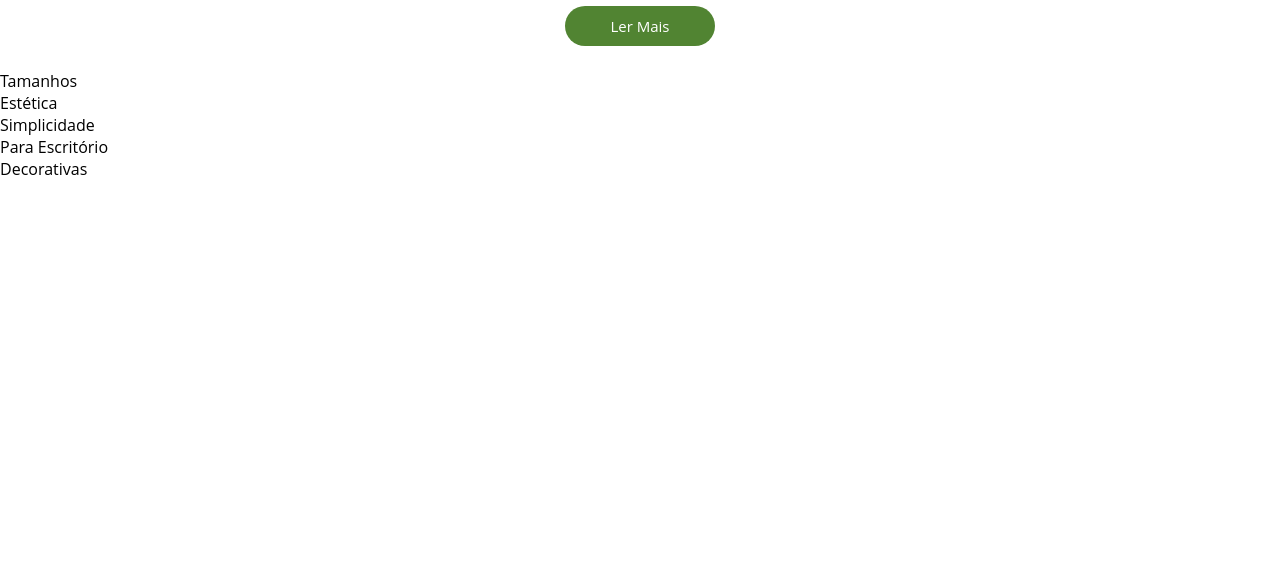
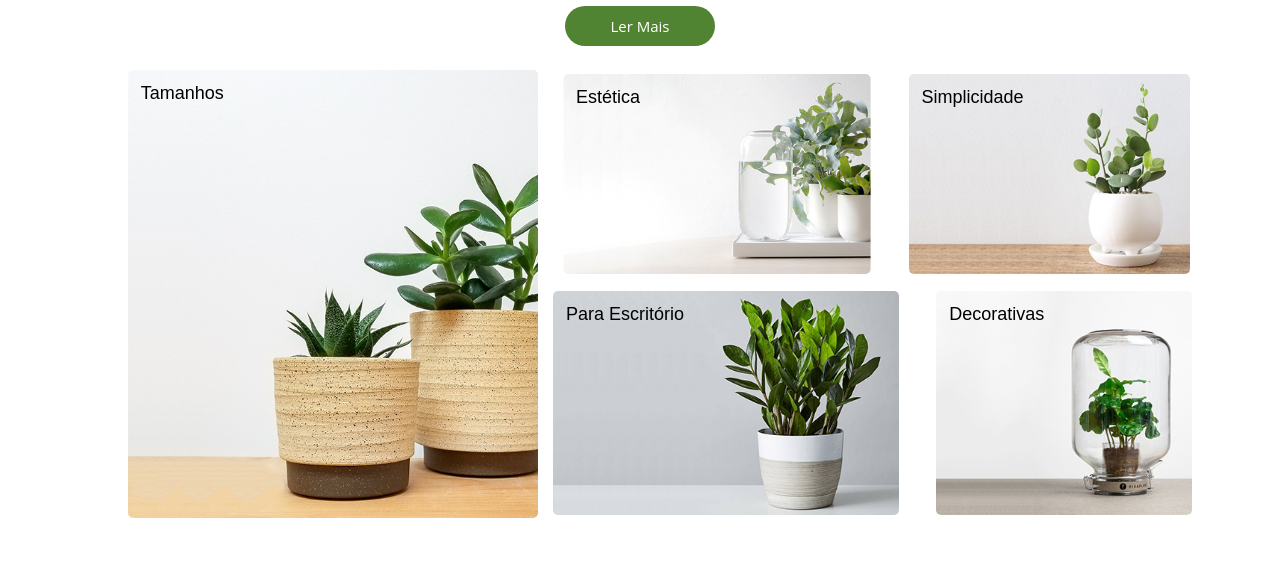
Before and after one commit to DEVitor0/loja-plantas, a plain HTML site: page index.html in a window 1280 px wide. Shown: the part 826-1394 px from the top of the page. Before the commit the page ends 1138 px from the top, so only its background shows below. Drawn offline with Linux system fonts and the light colour scheme.

Commit message:
Update style.css

```diff
--- a/assets/css/style.css
+++ b/assets/css/style.css
@@ -202,3 +202,80 @@ button>.negrito {
     font-size: 15px;
     margin: 3vh;
 }
+
+main > section > div:nth-child(2) {
+    margin-left: 10vw;
+}
+
+#layout-plantas {
+    display: grid;
+    grid-template-areas:
+    "a b c"
+    "a d e";
+    width: 75%;
+    height: auto;
+    place-items: center;
+}
+
+
+#planta1 {
+    grid-area: a;
+    background-image: url("../img/vasos/planta1.jpg");
+    background-size: cover;
+    height: 56vh;
+    width: 32vw;
+}
+
+#planta2 {
+    grid-area: b;
+    height: 25vh;
+    width: 24vw;
+    transform: translateX(-0.5vw);
+    background-image: url("../img/vasos/planta3.jpg");
+    background-size: cover;
+    margin-bottom: 10px;
+}
+
+#planta3 {
+    grid-area: c;
+    width: 22vw;
+    height: 25vh;
+    background-image: url("../img/vasos/planta2.jpg");
+    background-size: cover;
+    margin-bottom: 10px;
+}
+
+#planta4 {
+    grid-area: d;
+    height: 28vh;
+    width: 27vw;
+    margin-left: 2vw;
+    background-image: url("../img/vasos/planta4.jpg");
+    background-size: cover;
+    transform: translateX(-10px);
+}
+
+#planta5 {
+    grid-area: e;
+    width: 20vw;
+    height: 28vh;
+    margin-left: 2vw;
+    background-image: url("../img/vasos/planta5.jpg");
+    background-size: cover;
+    transform: translateX(2px);
+}
+
+.caixas-layout-plantas {
+    width: 300px;
+    height: 150px;
+    border-radius: 5px;
+}
+
+#layout-plantas > div > p {
+    font-size: 18px;
+    font-family: "Montserrat", sans-serif;
+    font-optical-sizing: auto;
+    font-weight: 300;
+    font-style: normal;
+    transform: translate(1vw, 1vw);
+}
```
